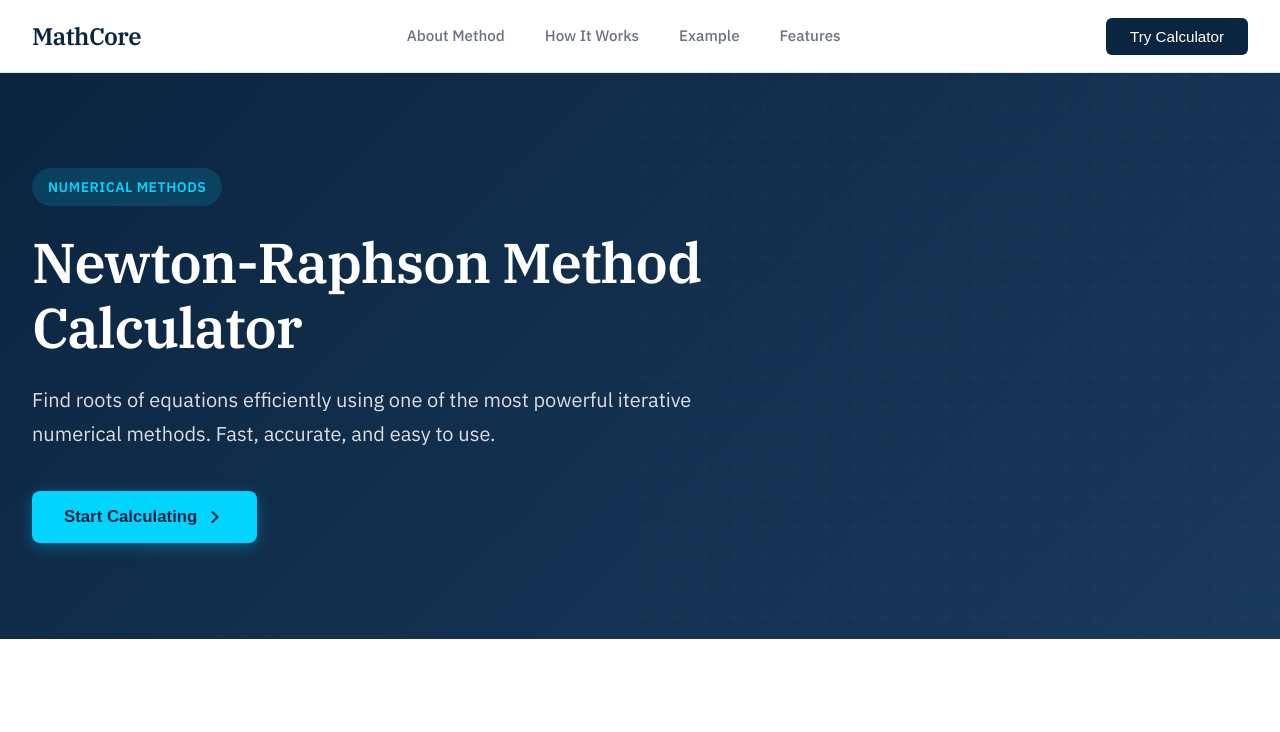
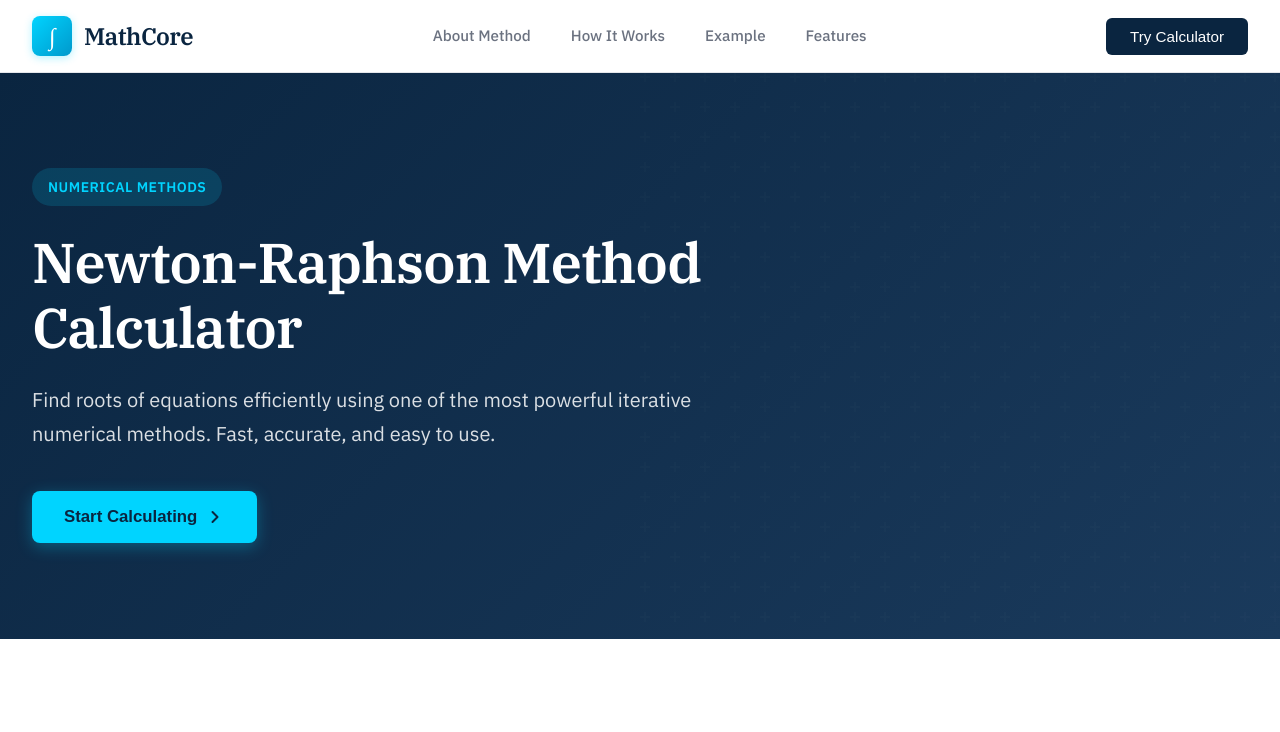
Before and after one commit to 1115ADITYA/ITERATOR, a website: page index.html in a window 1280 px wide. Shown: the top 732 px of the page. Drawn offline with Linux system fonts and the light colour scheme.

```diff
--- a/index.html
+++ b/index.html
@@ -76,6 +76,23 @@
             font-weight: 600;
             color: var(--primary);
             letter-spacing: -0.5px;
+            display: flex;
+            align-items: center;
+            gap: 0.75rem;
+        }
+
+        .logo-icon {
+            width: 40px;
+            height: 40px;
+            background: linear-gradient(135deg, var(--accent) 0%, var(--accent-dark) 100%);
+            border-radius: 8px;
+            display: flex;
+            align-items: center;
+            justify-content: center;
+            font-size: 1.5rem;
+            font-weight: 700;
+            color: white;
+            box-shadow: 0 2px 8px rgba(0, 212, 255, 0.3);
         }
 
         .nav-links {
@@ -589,7 +606,16 @@
             font-size: 1.5rem;
             font-weight: 600;
             color: white;
+            display: inline-flex;
+            align-items: center;
+            gap: 0.75rem;
             margin-bottom: 1rem;
+        }
+
+        .footer-logo .logo-icon {
+            width: 36px;
+            height: 36px;
+            font-size: 1.25rem;
         }
 
         .footer-text {
@@ -795,7 +821,10 @@
     <!-- Navigation -->
     <nav>
         <div class="nav-container">
-            <div class="logo">MathCore</div>
+            <div class="logo">
+                <div class="logo-icon">∫</div>
+                <span>MathCore</span>
+            </div>
             <ul class="nav-links">
                 <li><a href="#about">About Method</a></li>
                 <li><a href="#how-it-works">How It Works</a></li>
@@ -1042,7 +1071,10 @@
     <!-- Footer -->
     <footer>
         <div class="footer-container">
-            <div class="footer-logo">MathCore</div>
+            <div class="footer-logo">
+                <div class="logo-icon">∫</div>
+                <span>MathCore</span>
+            </div>
             <p class="footer-text">Professional Mathematics Tools & Educational Resources</p>
             <p class="footer-text">© 2026 MathCore. All rights reserved.</p>
         </div>
```
